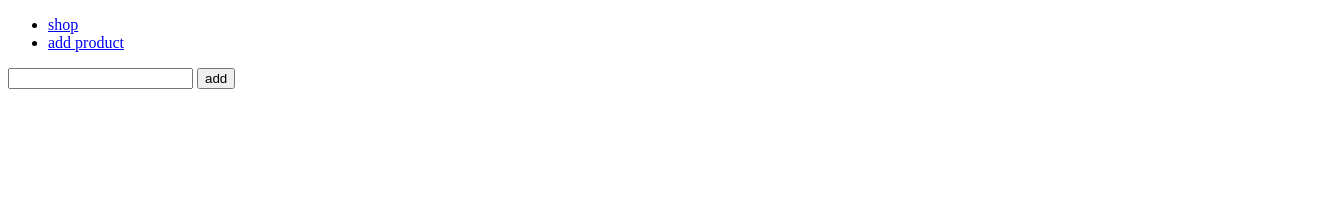
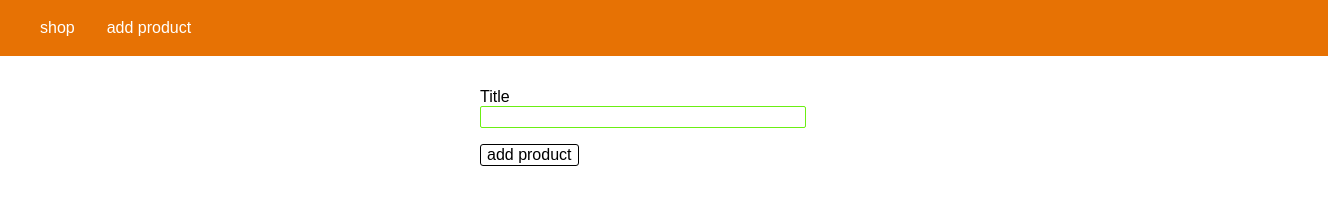
Before and after one commit to kimdh-hi/node-study, a website: page node-basic/basic/views/add-product.html in a window 1280 px wide. Shown: the whole page, 1328 px wide, since content can reach past the window. Drawn offline with Linux system fonts and the light colour scheme.

Commit message:
feat(node): css

```diff
--- a/node-basic/basic/routes/admin.js
+++ b/node-basic/basic/routes/admin.js
@@ -1,10 +1,11 @@
 const express = require('express');
 const path = require('path');
+const rootDir = require('../utils/path')
 
 const router = express.Router();
 
 router.get('/add-product', (req, res, next) => {
-    res.sendFile(path.join(__dirname, '../', 'views', 'add-product.html'));
+    res.sendFile(path.join(rootDir, 'views', 'add-product.html'));
 })
 
 router.post('/product', (req, res, next) => {
--- a/node-basic/basic/routes/shop.js
+++ b/node-basic/basic/routes/shop.js
@@ -1,10 +1,11 @@
 const express = require('express');
 const path = require('path');
+const rootDir = require('../utils/path')
 
 const router = express.Router();
 
 router.get('/', (req, res, next) => {
-    res.sendFile(path.join(__dirname, '../', 'views', 'shop.html'));
+    res.sendFile(path.join(rootDir, 'views', 'shop.html'));
 });
 
 module.exports = router;
--- /dev/null
+++ b/node-basic/basic/utils/path.js
@@ -0,0 +1,3 @@
+const path = require('path')
+
+module.exports = path.dirname(process.mainModule.filename)
--- a/node-basic/basic/views/add-product.html
+++ b/node-basic/basic/views/add-product.html
@@ -5,21 +5,107 @@
     <meta http-equiv="X-UA-Compatible" content="IE=edge">
     <meta name="viewport" content="width=device-width, initial-scale=1.0">
     <title>add product</title>
+    <style>
+        body {
+            padding: 0;
+            margin: 0;
+            font-family: sans-serif;
+        }
+
+        main {
+            padding: 1rem;
+        }
+
+        .main-header {
+            width: 100%;
+            height: 3.5em;
+            background-color: rgb(231, 114, 4);
+            padding: 0 1.5rem;
+        }
+
+        .main-header__item-list {
+            list-style: none;
+            margin: 0;
+            padding: 0;
+            display: flex;
+        }
+
+        .main-header__item {
+            margin: 0 1rem;
+            padding: 0;
+        }
+
+        .main-header__item a {
+            text-decoration: none;
+            color: white;
+        }
+
+        .main-header__nav {
+            height: 100%;
+            display: flex;
+            align-items: center;
+        }
+
+        .main-header__item a:hover,
+        .main-header__item a:active,
+        .main-header__item a.active {
+            color: rgb(206, 173, 13);
+        }
+
+        .product-form {
+            width: 20rem;
+            max-width: 90%;
+            margin: auto;
+        }
+
+        .form-control {
+            margin: 1rem 0;
+        }
+
+        .form-control label,
+        .form-control input {
+            display: block;
+            width: 100%;
+        }
+
+        .form-control input {
+            border: 1px solid rgb(107, 239, 19);
+            font: inherit;
+            border-radius: 2px;
+        }
+
+        button {
+            font: inherit;
+            border: 1px solid black;
+            background-color: white;
+            border-radius: 3px;
+            cursor: pointer;
+        }
+
+        button:hover,
+        button:active {
+            background-color: black;
+            color: white;
+        }
+    </style>
 </head>
 <body>
-    <header>
-        <nav>
-            <ul>
-                <li><a href="/">shop</a></li>
-                <li><a href="/admin/add-product">add product</a></li>
+    <header class="main-header">
+        <nav class="main-header__nav">
+            <ul class="main-header__item-list">
+                <li class="main-header__item"><a href="/">shop</a></li>
+                <li class="main-header__item"><a href="/admin/add-product">add product</a></li>
             </ul>
         </nav>
     </header>
 
     <main>
-        <form action="/add-product" method="POST">
-            <input type="text" name="title">
-            <button type="submit">add</button>
+        <form class="product-form" action="/add-product" method="POST">
+            <div class="form-control">
+                <label for="title">Title</label>
+                <input type="text" name="title" id="title">
+            </div>
+            <button>add product</button>
         </form>
     </main>
 </body>
```
Also changed, not shown: node-basic/basic/views/404.html (+58 -0 lines), node-basic/basic/views/shop.html (+53 -5 lines).
